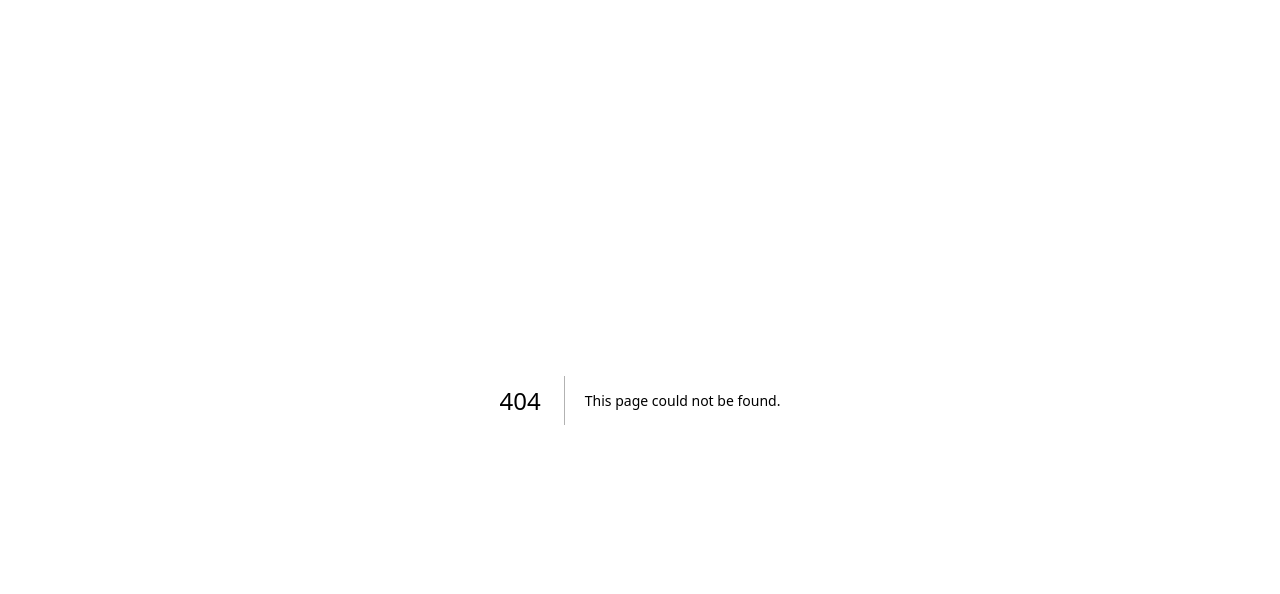
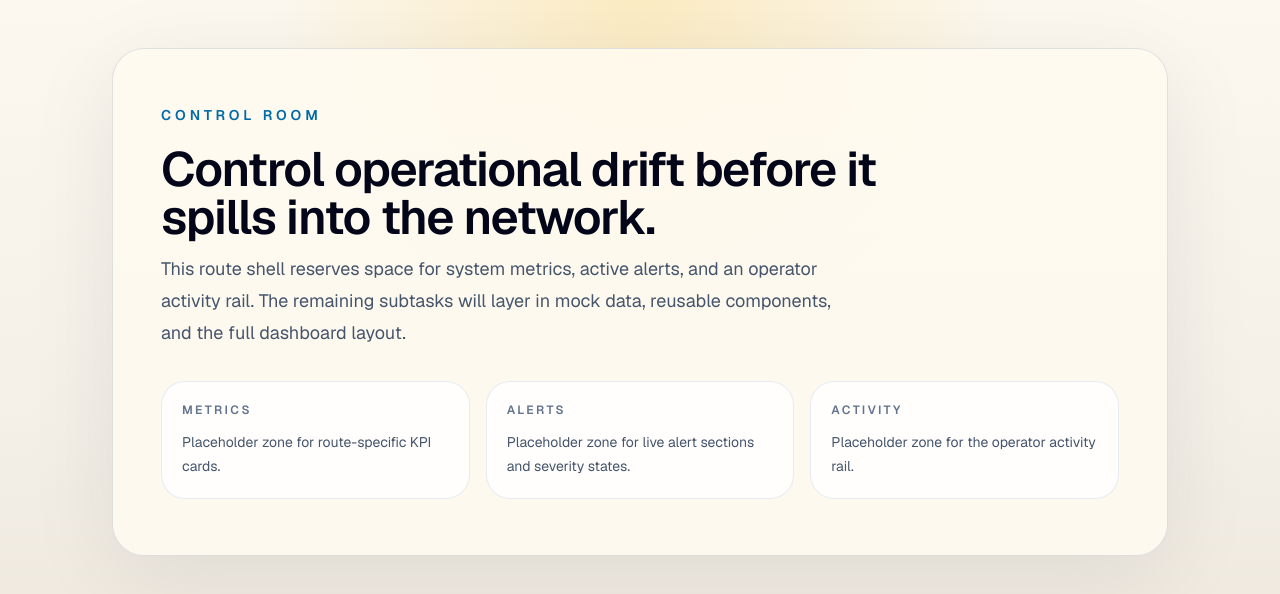
Before and after one commit to iamasx/api-test, a Next.js app: page /control-room in a window 1280 px wide. Before the commit this address had no page. Shown: the top 594 px of the page. Built offline with nearby package versions, Linux system fonts and the light colour scheme.

Commit message:
feat: add control room route shell

```diff
--- /dev/null
+++ b/src/app/control-room/page.tsx
@@ -0,0 +1,61 @@
+import type { Metadata } from "next";
+
+export const metadata: Metadata = {
+  title: "Control Room",
+  description:
+    "Initial route shell for the control-room dashboard with space for metrics, alerts, and operator activity.",
+};
+
+export default function ControlRoomPage() {
+  return (
+    <main className="mx-auto flex w-full max-w-6xl flex-1 flex-col gap-8 px-6 py-12 sm:px-10 lg:px-12">
+      <section className="overflow-hidden rounded-[2rem] border border-[var(--line)] bg-[var(--surface)] shadow-[0_20px_90px_rgba(15,23,42,0.08)]">
+        <div className="grid gap-8 px-6 py-10 sm:px-10 lg:px-12 lg:py-14">
+          <div className="space-y-5">
+            <p className="text-sm font-semibold uppercase tracking-[0.28em] text-sky-700">
+              Control Room
+            </p>
+            <div className="space-y-3">
+              <h1 className="max-w-3xl text-4xl font-semibold tracking-tight text-slate-950 sm:text-5xl">
+                Control operational drift before it spills into the network.
+              </h1>
+              <p className="max-w-2xl text-lg leading-8 text-slate-600">
+                This route shell reserves space for system metrics, active
+                alerts, and an operator activity rail. The remaining subtasks
+                will layer in mock data, reusable components, and the full
+                dashboard layout.
+              </p>
+            </div>
+          </div>
+
+          <div className="grid gap-4 sm:grid-cols-3">
+            <div className="rounded-[1.5rem] border border-slate-200/80 bg-white/80 px-5 py-5">
+              <p className="text-xs font-semibold uppercase tracking-[0.2em] text-slate-500">
+                Metrics
+              </p>
+              <p className="mt-3 text-sm leading-6 text-slate-600">
+                Placeholder zone for route-specific KPI cards.
+              </p>
+            </div>
+            <div className="rounded-[1.5rem] border border-slate-200/80 bg-white/80 px-5 py-5">
+              <p className="text-xs font-semibold uppercase tracking-[0.2em] text-slate-500">
+                Alerts
+              </p>
+              <p className="mt-3 text-sm leading-6 text-slate-600">
+                Placeholder zone for live alert sections and severity states.
+              </p>
+            </div>
+            <div className="rounded-[1.5rem] border border-slate-200/80 bg-white/80 px-5 py-5">
+              <p className="text-xs font-semibold uppercase tracking-[0.2em] text-slate-500">
+                Activity
+              </p>
+              <p className="mt-3 text-sm leading-6 text-slate-600">
+                Placeholder zone for the operator activity rail.
+              </p>
+            </div>
+          </div>
+        </div>
+      </section>
+    </main>
+  );
+}
```
